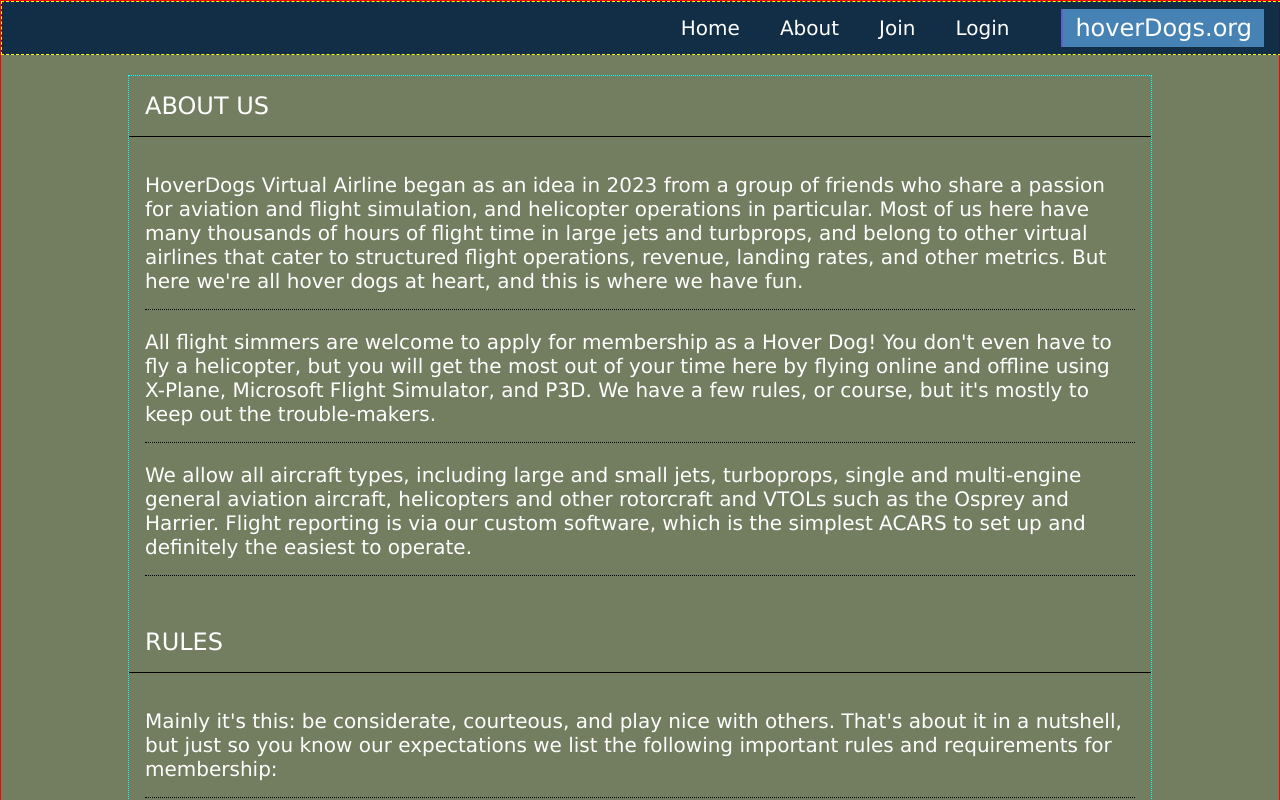
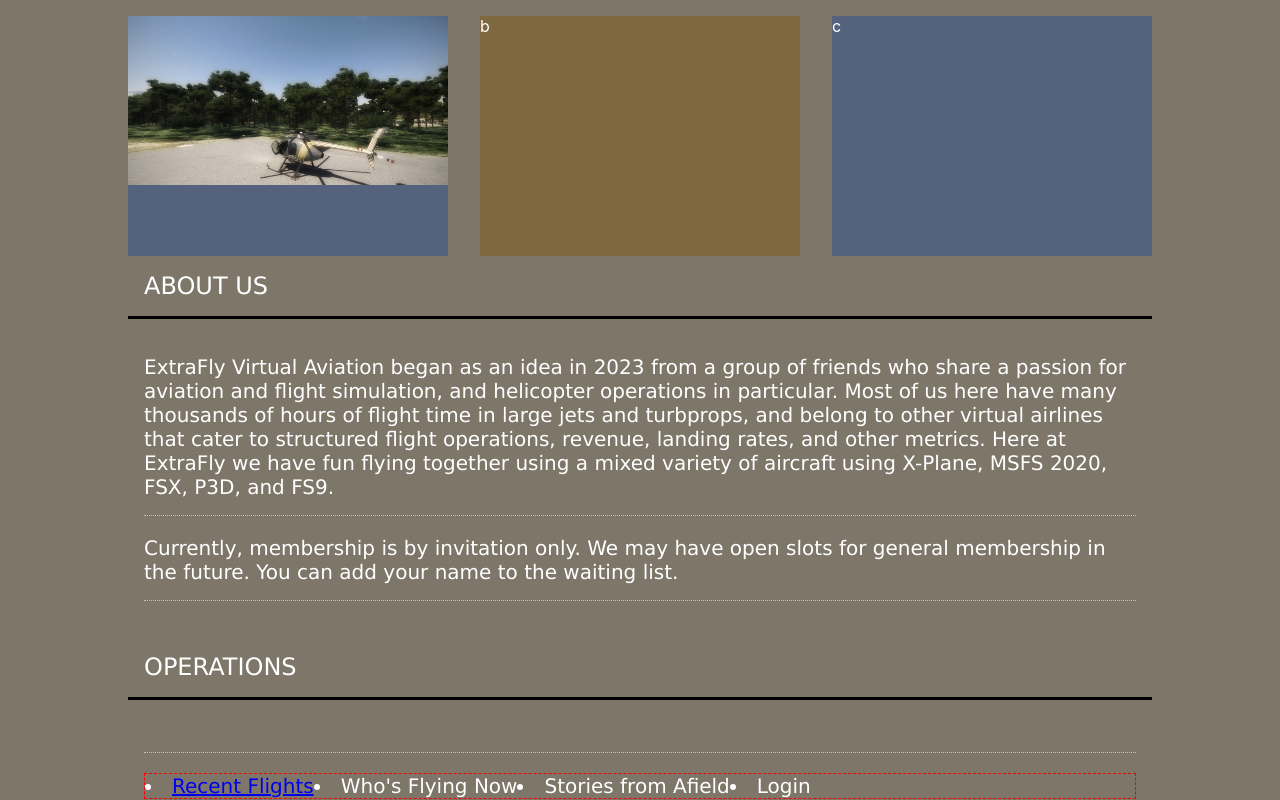
Before and after one commit to gHashFlyer/dhlva, a React (Create React App) app: page / in a window 1280 px wide. Shown: the top 800 px of the page. Built offline with nearby package versions, Linux system fonts and the light colour scheme.

Commit message:
new design

```diff
--- a/public/index.html
+++ b/public/index.html
@@ -21,7 +21,7 @@
       work correctly both with client-side routing and a non-root public URL.
       Learn how to configure a non-root public URL by running `npm run build`.
     -->
-    <title>DHL VA 0.1</title>
+    <title>EXTRAFLY</title>
   </head>
   <body>
     <noscript>You need to enable JavaScript to run this app.</noscript>
--- a/src/App.css
+++ b/src/App.css
@@ -1,5 +1,5 @@
 :root{
-  --header-bgcolor: rgba(2, 32, 68, 0.85);
+  --header-bgcolor: #40557D;
   --menu-color: rgba(48, 53, 85, 0.85);
 }
 
@@ -7,23 +7,21 @@
   box-sizing: border-box;
 }
 body{
-  background-color: rgb(115, 126, 96);
+  background-color: #7D7669; /*#40557D;*/ /*rgb(115, 126, 96);*/
+  width: 100vw;
 
 }
 
 .main-wrapper{
-  /* display:flex;
-  flex-direction: column; */
-  /* align-content: space-between; */
-  border:1px solid red;
-  /* height: 100vh; */
+  width:100vw;
+  /* border:1px solid red; */
 
 }
 
 /* HEADER AND NAVIGATION MENUS */
 /* -------------------------------------------------------------------------------------------- */
 .header {
-  display:block;
+  /* display:block; */
   border:1px dashed yellow;
   background: var(--header-bgcolor);
   text-align: center;
@@ -35,9 +33,10 @@ body{
 }
 
 .menu{
-  background-color: var(--menucolor);
+  background-color: var  (--menucolor);
   display: flex;
-  justify-content: flex-end;
+  justify-content:left;
+  border:1px dashed red;
 
 }
 .menu-item{
@@ -76,21 +75,49 @@ body{
 
 .home{
 
-  border:1px dotted cyan;
+  /* border:1px dotted cyan; */
   color:white;
 
   width: 80vw;
   margin: auto;
-  margin-top:4.6rem;
+  /* margin-top:4.6rem; */
+  padding-top:1rem;
 }
+
 .home-section{
-  font-family: Verdana, Geneva, Tahoma, sans-serif;
+  font-family: Futura, Verdana, Geneva, Tahoma, sans-serif;
 
 }
+
+.home-banner{
+  display:flex;
+  flex-direction: row;
+  justify-content: space-between;
+  /* align-items: center; */
+}
+.home-banner-a{
+  background: #54627D;
+  width:25vw;
+  height:30vh;
+}
+.home-banner-b{
+  background: #7D6840;
+  width:25vw;
+}
+.home-banner-c{
+  background: #54627D;
+  width:25vw;
+}
+.home-banner img{
+  width:inherit;
+}
+
+
+
 .home-section-label{
   font-size: 24px;
   padding: 1rem;
-  border-bottom: 1px solid black;
+  border-bottom: 3px solid black;
 }
 .home-section-content{
   font-size: 20px;
@@ -99,6 +126,6 @@ body{
 }
 
 .home-section-content p{
-  border-bottom: 1px dotted black;
+  border-bottom: 1px dotted silver;;
   padding-bottom:1rem;
 }
--- a/src/App.js
+++ b/src/App.js
@@ -9,7 +9,7 @@ function App() {
   return (
 <React.Fragment>
   <div className='main-wrapper'>
-    <Header />
+
     <Home />
   </div>
 
--- a/src/components/Header.js
+++ b/src/components/Header.js
@@ -5,11 +5,10 @@ const Header = (props) => {
     return <React.Fragment>
         <div className="header">
             <div className="menu">
-                <div className="menu-item"><a href='#'>Home</a></div>
+            <div className="menu-item"><a href='#'>Home</a></div>
                 <div className="menu-item"><a href='#'>About</a></div>
                 <div className="menu-item"><a href='#'>Join</a></div>
-                <div className="menu-item"><a href='#'>Login</a></div>
-                <div className="menu-item-logo">hoverDogs.org</div>
+                <div className="menu-item-logo">Login</div>
             </div>
         </div>
 
--- a/src/components/Home.js
+++ b/src/components/Home.js
@@ -1,49 +1,55 @@
 import React from "react";
 
-// import bg_image from "../images/bgimage.png"
+import bg_image from "../images/bgimage.png"
 
 const Home=()=>{
     return(
         <React.Fragment>
             <div className="home">
 
+                <div className="home-banner">
+                    <div className="home-banner-a">
+                        <img src={bg_image} />
+                    </div>
+                    <div className="home-banner-b">b</div>
+                    <div className="home-banner-c">c</div>
+                    {/* <img src={bg_image} />
+                    <img src={bg_image} />
+                    <img src={bg_image} /> */}
+                </div>
+
                 <div className="home-section">
                     <div className="home-section-label">ABOUT US</div>
                     <div className="home-section-content">
                         <p>
-                        HoverDogs Virtual Airline began as an idea in 2023 from a group of friends who share a passion
+                        ExtraFly Virtual Aviation began as an idea in 2023 from a group of friends who share a passion
                         for aviation and flight simulation, and helicopter operations in particular. Most of us here have many
                         thousands of hours of flight time in large jets and turbprops, and belong to other virtual airlines
-                        that cater to structured flight operations, revenue, landing rates, and other metrics. But here we're all
-                        hover dogs at heart, and this is where we have fun.
+                        that cater to structured flight operations, revenue, landing rates, and other metrics. Here at ExtraFly
+                        we have fun flying together using a mixed variety of aircraft using X-Plane, MSFS 2020, FSX, P3D, and FS9.
                         </p>
+
                         <p>
-                        All flight simmers are welcome to apply for membership as a Hover Dog! You don't even have to fly a helicopter, but
-                        you will get the most out of your time here by flying online and offline using X-Plane, Microsoft Flight Simulator, and P3D.
-                        We have a few rules, or course, but it's mostly to keep out the trouble-makers.
+                        Currently, membership is by invitation only. We may have open slots for general
+                        membership in the future. You can add your name to the waiting list.
                         </p>
-                        <p>
-                        We allow all aircraft types, including large and small jets, turboprops, single and multi-engine general aviation aircraft,
-                        helicopters and other rotorcraft and VTOLs such as the Osprey and Harrier.  Flight reporting is via our custom software, which
-                        is the simplest ACARS to set up and definitely the easiest to operate.
-                        </p>
+
                     </div>
 
                 </div>
 
                 <div className="home-section">
-                    <div className="home-section-label">RULES</div>
+                    <div className="home-section-label">OPERATIONS</div>
                     <div className="home-section-content">
                         <p>
-                        Mainly it's this: be considerate, courteous, and play nice with others.  That's about it in a nutshell, but just
-                        so you know our expectations we list the following important rules and requirements for membership:
+
                         </p>
-                        <ol>
-                            <li>You are a member of our Discord server.</li>
-                            <li>You have logged at least 25 hours as a pilot on VATSIM.</li>
-                            <li>You have a valid and active email address.</li>
-                            <li>You agree to our privacy policy, Discord policy, and rules.</li>
-                        </ol>
+                        <div className="menu">
+                            <li><a href='#'>Recent Flights</a></li>
+                            <li>Who's Flying Now</li>
+                            <li>Stories from Afield</li>
+                            <li>Login</li>
+                        </div>
                     </div>
 
                 </div>
```
Also changed, not shown: src/images/bgimage.png.
